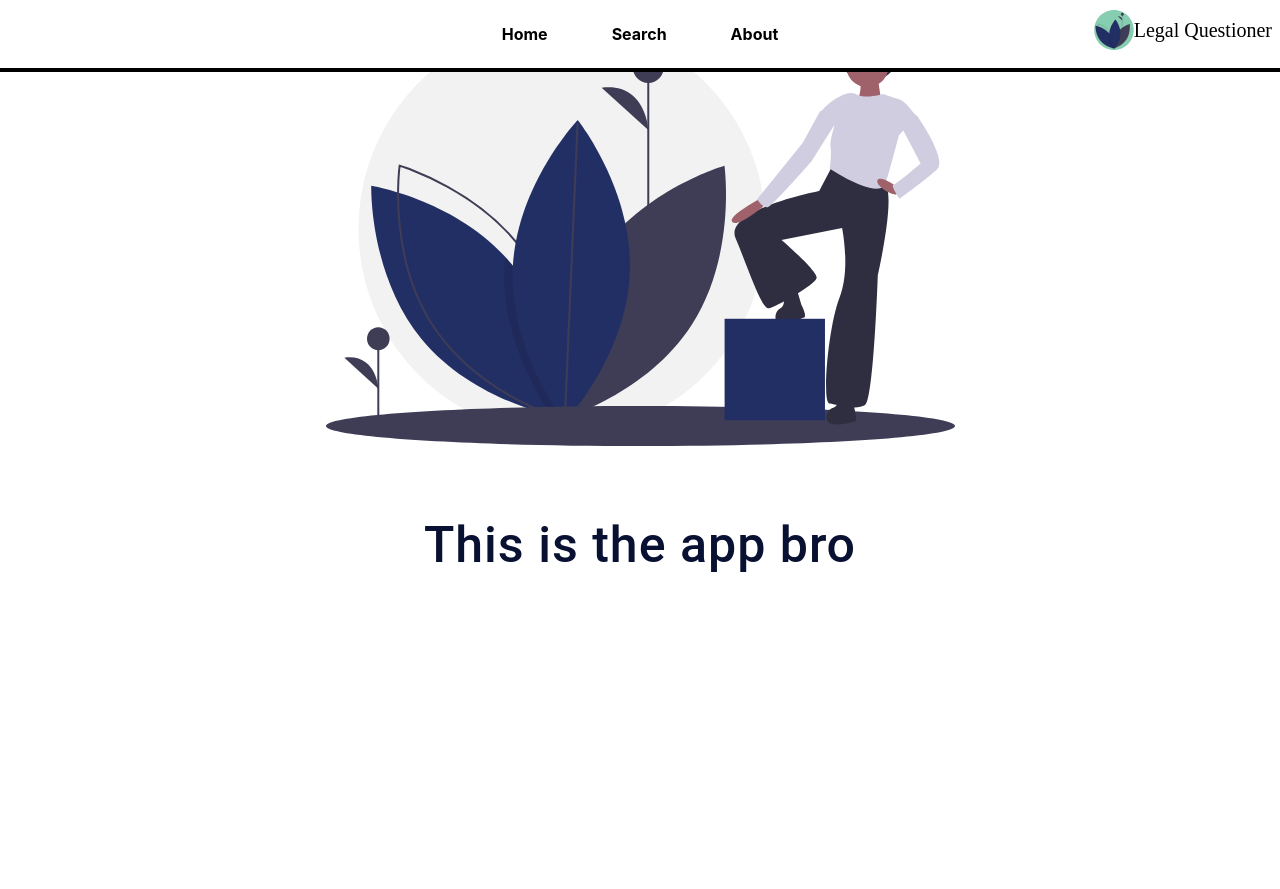
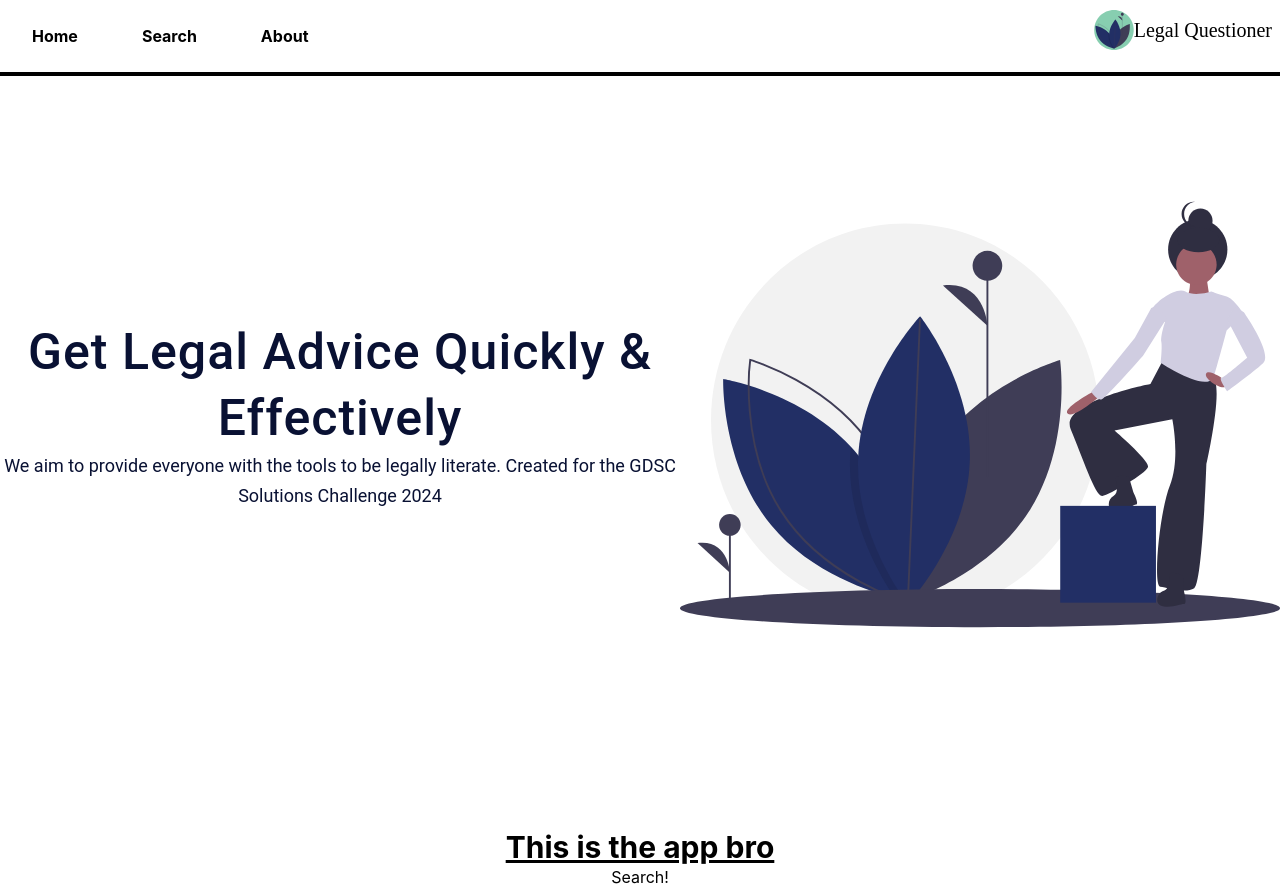
Before and after one commit to Legal-Questioner/legal-questioner, a React (Create React App) app in the folder legal-frontend/: page / in a window 1280 px wide. Before the commit the page ends 800 px from the top, so only its background shows below. Built offline with nearby package versions, Linux system fonts and the light colour scheme.

Commit message:
Refined home page and implemented search post request

```diff
--- a/legal-frontend/package.json
+++ b/legal-frontend/package.json
@@ -6,6 +6,7 @@
     "@testing-library/jest-dom": "^5.17.0",
     "@testing-library/react": "^13.4.0",
     "@testing-library/user-event": "^13.5.0",
+    "axios": "^1.6.7",
     "react": "^18.2.0",
     "react-dom": "^18.2.0",
     "react-router-dom": "^6.22.0",
@@ -35,5 +36,8 @@
       "last 1 firefox version",
       "last 1 safari version"
     ]
+  },
+  "devDependencies": {
+    "tailwindcss": "^3.4.1"
   }
 }
--- a/legal-frontend/src/App.css
+++ b/legal-frontend/src/App.css
@@ -1,5 +1,4 @@
 .App {
-  text-align: center;
   background: var(--colour-secondary-white-100-general, #FFF);
 }
 
@@ -14,7 +13,29 @@
   }
 }
 
-.App-header {
+.Home {
+  background: var(--colour-secondary-white-100-general, #FFF);
+  display: flex;
+  align-items: center;
+  justify-content: center;
+}
+
+.Home-graphic {
+  height: 829px;
+  width: 600px;
+}
+
+.Search {
+  text-align: center;
+  background: var(--colour-secondary-white-100-general, #FFF);
+}
+
+.About {
+  text-align: center;
+  background: var(--colour-secondary-white-100-general, #FFF);
+}
+
+.header {
   color: var(--Colour-Main-Blue-900, #091133);
   font-feature-settings: 'clig' off, 'liga' off;
 
@@ -27,34 +48,8 @@
   letter-spacing: 1px;
 }
 
-.App-search {
-  color: var(--Colour-Main-Blue-900, #091133);
-  font-feature-settings: 'clig' off, 'liga' off;
-
-  /* Medium 50 */
-  font-family: Roboto;
-  font-size: 50px;
-  font-style: normal;
-  font-weight: 500;
-  line-height: 66px; /* 132% */
-  letter-spacing: 1px;
-}
-
-.App-about {
-  color: var(--Colour-Main-Blue-900, #091133);
-  font-feature-settings: 'clig' off, 'liga' off;
-
-  /* Medium 50 */
-  font-family: Roboto;
-  font-size: 50px;
-  font-style: normal;
-  font-weight: 500;
-  line-height: 66px; /* 132% */
-  letter-spacing: 1px;
-}
-
-.App-body {
-  color: var(--Colour-Main-Blue-500, #505F98);
+.body {
+  color: var(--Colour-Main-Blue-500, #091133);
   font-feature-settings: 'clig' off, 'liga' off;
 
   /* Regular 18 */
@@ -89,7 +84,7 @@
 
 nav {
   border-bottom: 4px solid black;
-  text-align: center;
+  text-align: left;
   position: fixed;
   top: 0;
   width: 100%;
--- a/legal-frontend/src/App.js
+++ b/legal-frontend/src/App.js
@@ -1,23 +1,33 @@
 import homeDesign from './images/HomeDesign.svg';
-import React, { Component } from "react";
-import { Route, NavLink, HashRouter } from "react-router-dom";
+import React from "react";
 import './App.css';
 import NavBar from './components/NavBar.js';
+import axios from 'axios';
 
 function App() {
+
+  const loadSearchResults = async () => {
+    const response = await axios.post('http://localhost:3000/api/search', { body: { "input": "Tegh" } });
+    console.log(response);
+  }
+
   return (
     <div className="App">
       <NavBar />
-      <header className="App-header">
-        <img src={homeDesign}/>
+      <header id="Home" className='Home'>
+        <div className='text-center'>
+          <p className='header'>Get Legal Advice Quickly & Effectively</p>
+          <p className='body'>We aim to provide everyone with the tools to be legally literate. Created for the GDSC Solutions Challenge 2024</p>
+        </div>
+        <img src={homeDesign} className='Home-graphic' alt='homepage graphic'/>
       </header>
-      <header className="App-search">
-        <p>
+      <header id='Search' className='Search'>
+        <p className='text-3xl font-bold underline'>
           This is the app bro
         </p>
       </header>
-      <header className="App-about">
-
+      <header id="About" className='About'>
+        <button onClick={loadSearchResults}>Search!</button>
       </header>
     </div>
   );
--- a/legal-frontend/src/components/NavBar.js
+++ b/legal-frontend/src/components/NavBar.js
@@ -1,5 +1,4 @@
 import React from 'react';
-import { Link } from 'react-router-dom';
 import logo from '../images/LegalLogo.svg';
 
 const NavBar = () => {
@@ -8,21 +7,18 @@ const NavBar = () => {
         <nav>
             <ul>
                 <li>
-                    {/* <Link to="/">Home</Link> */}
-                    <a href="#App-header">Home</a>
+                    <a href="#Home">Home</a>
                 </li>
                 <li>
-                    {/* <Link to="/search">Search</Link> */}
-                    <a href="#App-search">Search</a>
+                    <a href="#Search">Search</a>
                 </li>
                 <li>
-                    {/* <Link to="/about">About</Link> */}
-                    <a href="#App-about">About</a>
+                    <a href="#About">About</a>
                 </li>
             </ul>
             <div className="nav-right">
 
-                <img src={logo} className='nav-icon' alt='Legal Questioner'/>
+                <img src={logo} className='nav-icon' alt='Legal Questioner' />
                 Legal Questioner
             </div>
         </nav>
--- a/legal-frontend/src/index.css
+++ b/legal-frontend/src/index.css
@@ -1,3 +1,7 @@
+@tailwind base;
+@tailwind components;
+@tailwind utilities;
+
 body {
   margin: 0;
   font-family: -apple-system, BlinkMacSystemFont, 'Segoe UI', 'Roboto', 'Oxygen',
--- /dev/null
+++ b/legal-frontend/tailwind.config.js
@@ -0,0 +1,10 @@
+/** @type {import('tailwindcss').Config} */
+module.exports = {
+  content: [
+    "./src/**/*.{js,jsx,ts,tsx}",
+  ],
+  theme: {
+    extend: {},
+  },
+  plugins: [],
+}
```
Also changed, not shown: 2 other files (tests, documents, lock files or other folders).
